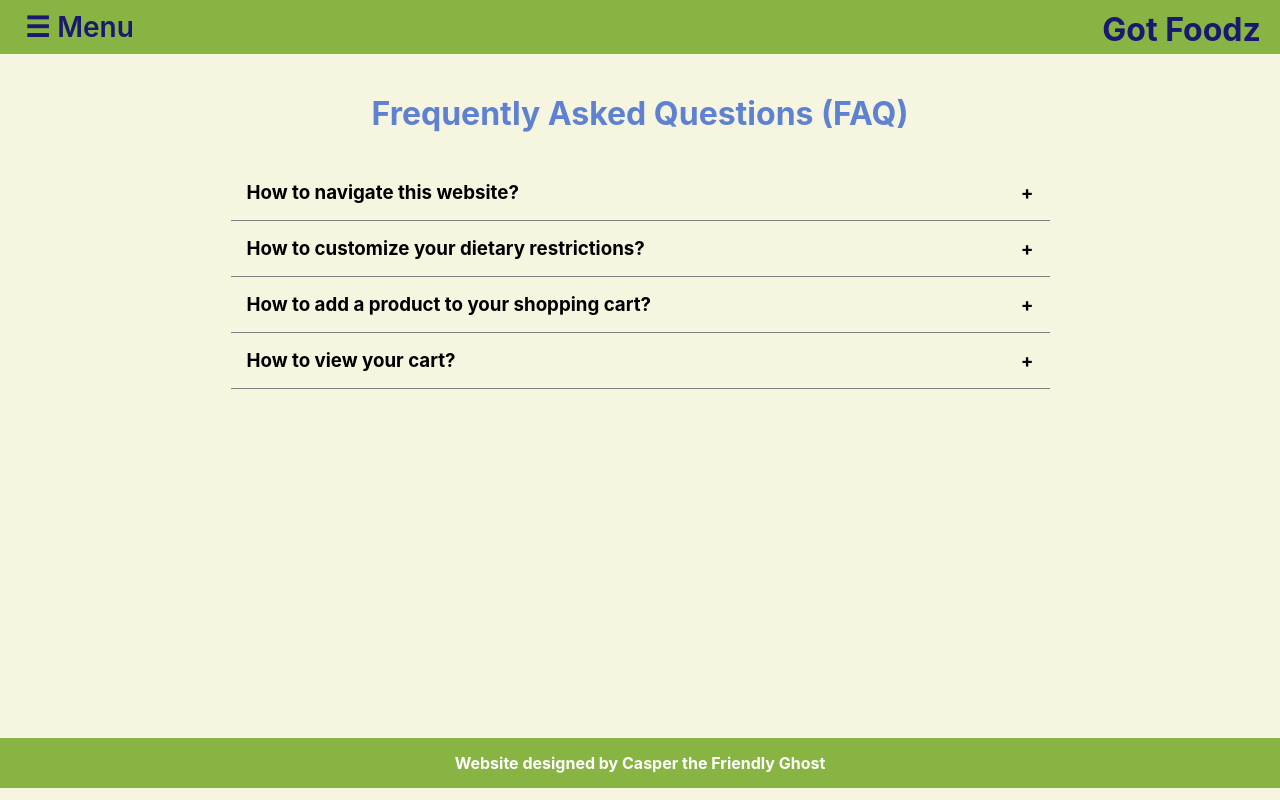
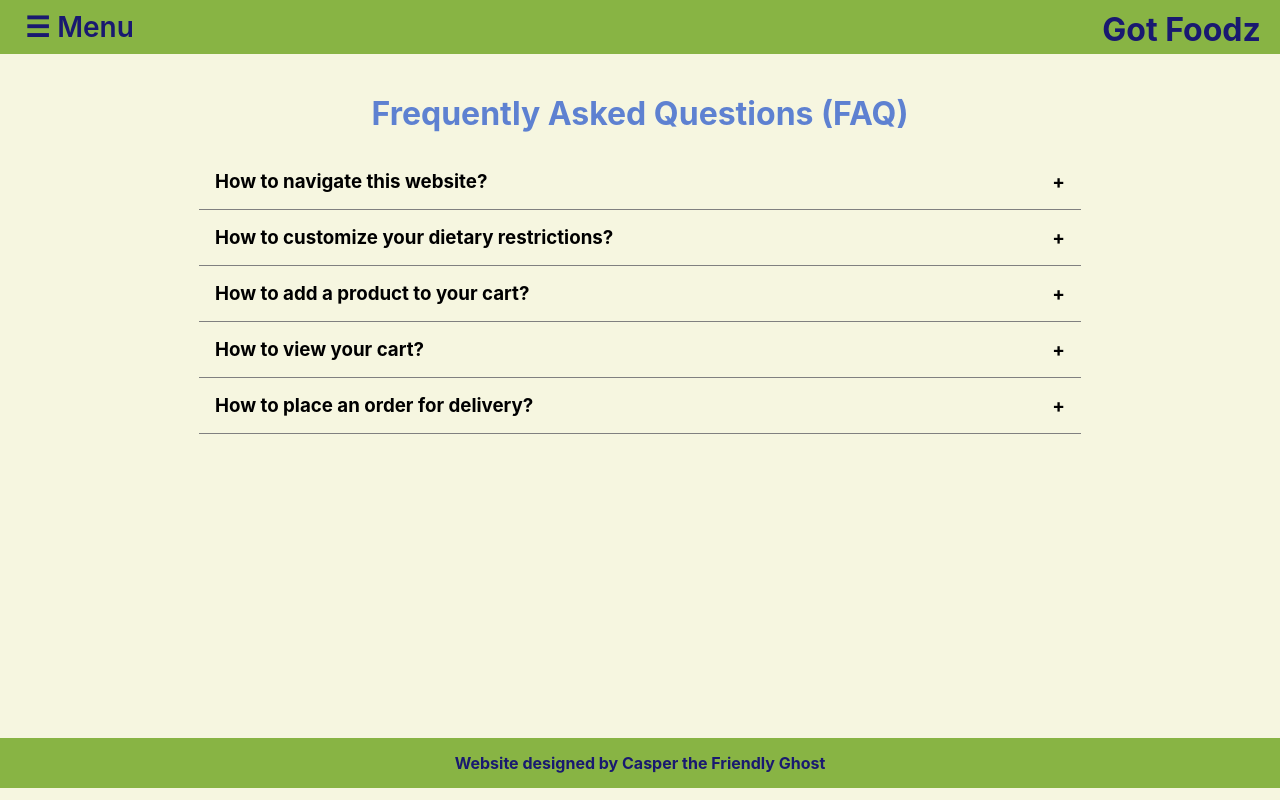
Before and after one commit to jsoon049/3125-L3, a React (Create React App) app: page /3125-L3/faq in a window 1280 px wide. Built offline with nearby package versions, Linux system fonts and the light colour scheme.

Commit message:
Finished styling

```diff
--- a/src/App.css
+++ b/src/App.css
@@ -8,18 +8,18 @@ html, body, #root, .appContainer {
 }
 
 .customer, .cart, .faqContainer, .deliveryContainer {
-  /* height: 78%; */
   min-height: 78vh;
   margin: 0 10px;
 }
 
 .btn {
   margin-bottom: 15px;
-  padding: 5px 15px;
+  padding: 5px 20px;
   cursor: pointer;
   background-color: #ffc6af;
   font-weight: 500;
   border: 1px solid black;
+  font-size: 15px;
 }
 
 h1 {
@@ -35,3 +35,9 @@ h1 {
   color: #5e81d1;
   text-align: center;
 }
+
+/* @media only screen and (max-width: 768px) {
+  body {
+    font-size: 90%;
+  }
+} */
--- a/src/components/Cart.js
+++ b/src/components/Cart.js
@@ -27,7 +27,7 @@ export const Cart = () => {
             <p className="totalPrice">{"Total Price: $" + totalPrice}</p>
           </div>
         ) : (
-          <h2 className="no-items">No items in your shopping cart!</h2>
+          <h2 className="no-items">No products in your shopping cart!</h2>
         )}
       </div>
     </div>
--- a/src/components/Customer.js
+++ b/src/components/Customer.js
@@ -61,7 +61,7 @@ export const Customer = () => {
             />
           </label>
           <button className="btn" onClick={sendUserInfo}>
-            Save Dietary Restrictions
+            Update Dietary Restrictions
           </button>
         </div>
       </div>
--- a/src/components/Delivery.css
+++ b/src/components/Delivery.css
@@ -52,11 +52,13 @@
   margin-bottom: 20px;
 }
 
-.delivery-input {
-  width: 60%;
+@media only screen and (max-width: 624px) {
+  .delivery-input {
+    width: 60%;
+  }
 }
 
-@media only screen and (min-width: 545px) {
+@media only screen and (min-width: 625px) {
   .delivery-input {
     float: right;
   }
@@ -71,7 +73,7 @@
     text-align: left;
   }
   .submit {
-    margin-left: 20px;
+    margin-left: 70px;
   }
 }
 
@@ -79,11 +81,11 @@
   .delivery-wrapper {
     flex-wrap: nowrap;
     justify-content: space-between;
-    width: 88%;
+    width: 90%;
     margin-bottom: 30px;
   }
   .deliveryInstructions {
-    width: 88%;
+    width: 90%;
     margin: auto;
   }
   .delivery-cart-container {
@@ -93,9 +95,9 @@
 
 @media only screen and (min-width: 1224px) {
   .delivery-wrapper {
-    width: 70%;
+    width: 75%;
   }
   .deliveryInstructions {
-    width: 70%;
+    width: 75%;
   }
 }
--- a/src/components/Faq.css
+++ b/src/components/Faq.css
@@ -4,8 +4,9 @@ h3, p {
 }
 
 .accordion {
-  width: 65%;
-  margin: 2rem auto;
+  width: 90%;
+  margin: auto;
+  margin-top: 20px;
 }
 
 .accordion-item {
@@ -17,11 +18,10 @@ h3, p {
   flex-direction: row;
   justify-content: space-between;
   cursor: pointer;
-  /* background-color: grey; */
 }
 
 .active {
-  font-size: 25px;
+  font-size: 20px;
   color: red;
 }
 
@@ -33,6 +33,11 @@ h3, p {
   padding: 1rem;
 }
 
-.accordion-content {
-  /* background-color: grey; */
+@media only screen and (min-width: 768px) {
+  .accordion {
+    width: 70%;
+  }
+  .active {
+    font-size: 25px;
+  }
 }
--- a/src/components/Faq.js
+++ b/src/components/Faq.js
@@ -1,6 +1,6 @@
-import React from 'react'
-import {FaqItem} from './FaqItem'
-import './Faq.css'
+import React from "react";
+import { FaqItem } from "./FaqItem";
+import "./Faq.css";
 
 export const FAQ = () => {
   return (
@@ -9,30 +9,36 @@ export const FAQ = () => {
       <div className="accordion">
         <FaqItem
           title="How to navigate this website?"
-                    content="Click the icon with the 3 horizontal bars at the top left of the page to access the sidebar menu.
-                    From there select a specific section of the site you would like to view."
+          content="Click the menu icon at the top left of the page to access the sidebar menu.
+                    From there click on one of the section headers to view that specific section of the site."
         />
         <FaqItem
           title="How to customize your dietary restrictions?"
-                    content="Navigate to the sidebar menu and click on the customer section.
-                    Select the checkboxes if that particular dietary restrition applies for you and
-                    click on the save preferences button to save your preferences."
+          content="Navigate to the sidebar menu and click on Dietary Restrictions.
+                    Select the checkbox if that particular dietary restrition applies for you and
+                    click on the Update Dietary Restrictions button to update your restrictions."
         />
         <FaqItem
-                    title="How to add a product to your shopping cart?"
-                    content="Navigate to the sidebar menu and click on the product section.
-                    All of our products will be shown unless you added some dietary restrictions.
-                    Click on the add to cart button to add a product to your cart.
+          title="How to add a product to your cart?"
+          content="Navigate to the sidebar menu and click on View Products.
+                    All of the products will be shown unless you added some dietary restrictions.
+                    Click on the Add To Cart button to add a product to your cart.
                     A message will appear on your screen as confirmation that the product was succesfully
                     added to your cart."
         />
         <FaqItem
           title="How to view your cart?"
-                    content="Navigate to the sidebar menu and click on the cart section.
+          content="Navigate to the sidebar menu and click on My Cart.
                     From there you will be able view all the items in your cart along with their price.
                     Your total price will also be shown."
         />
+        <FaqItem
+          title="How to place an order for delivery?"
+          content="Navigate to the sidebar menu and click on Delivery Info.
+                A form along with your total order will be shown.
+                Enter your contact information on the provided form and click on the Submit Form button to submit your order."
+        />
       </div>
     </div>
-    )
-}
+  );
+};
--- a/src/components/Footer.css
+++ b/src/components/Footer.css
@@ -9,7 +9,7 @@
 }
 
 .footer_text {
-  color: white;
+  color: midnightblue;
   font-size: 1rem;
   font-weight: 700;
   margin: 0 5px;
--- a/src/components/Header.css
+++ b/src/components/Header.css
@@ -10,20 +10,27 @@
   right: 1.5%;
 }
 
+.sidenav, .closebtn {
+  background-color: sienna;
+}
+
+.sidenav li a, .closebtn {
+  color: white;
+}
+
 .sidenav {
   height: 100%;
   position: fixed;
   z-index: 1;
   top: 0;
-  left: -400px;
-  background-color: white;
   padding-left: 0;
   margin: 0;
-  width: 350px;
   padding-right: 0.75em;
   padding-top: 10px;
   overflow-x: hidden;
   transition: all 500ms ease-in-out;
+  width: 275px;
+  left: -300px;
 }
 
 .active {
@@ -36,21 +43,19 @@
 .sidenav li a {
   padding: 8px 8px 8px 32px;
   text-decoration: none;
-  font-size: 25px;
-  color: grey;
+  font-size: 18px;
   display: block;
   transition: 1s;
 }
 
 .sidenav a:hover {
-  color: #f1f1f1;
+  opacity: 0.3;
 }
 
 .closebtn {
   font-size: 40px;
   float: right;
   border: none;
-  background-color: white;
 }
 
 .sidenavUL {
@@ -65,3 +70,16 @@
   cursor: pointer;
 
 }
+
+@media only screen and (min-width: 768px) {
+  .sidenav {
+    width: 350px;
+    left: -400px;
+  }
+  .sidenav li a {
+    font-size: 25px;
+  }
+  .active {
+    left: 0;
+  }
+}
--- a/src/components/Product.css
+++ b/src/components/Product.css
@@ -52,7 +52,7 @@ img {
     grid-template-rows: 1fr 1fr 1fr; /* 3 rows */
   }
   .prodtext {
-    font-size: 16px
+    font-size: 18px
   }
 }
 
```
Lines whose indentation alone changed are shown as unchanged.
